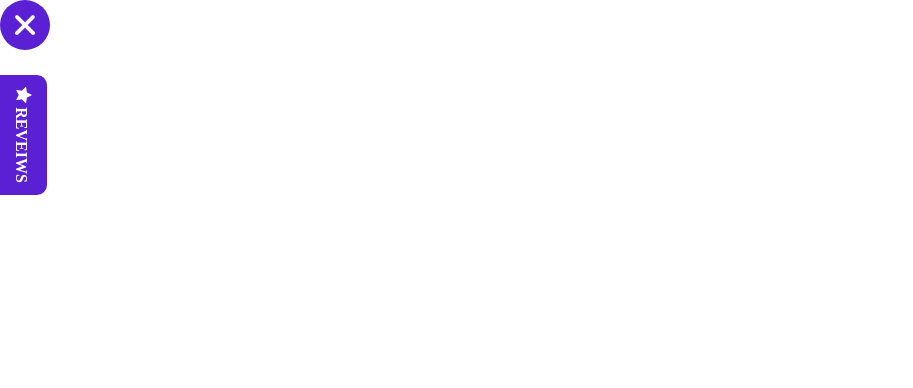
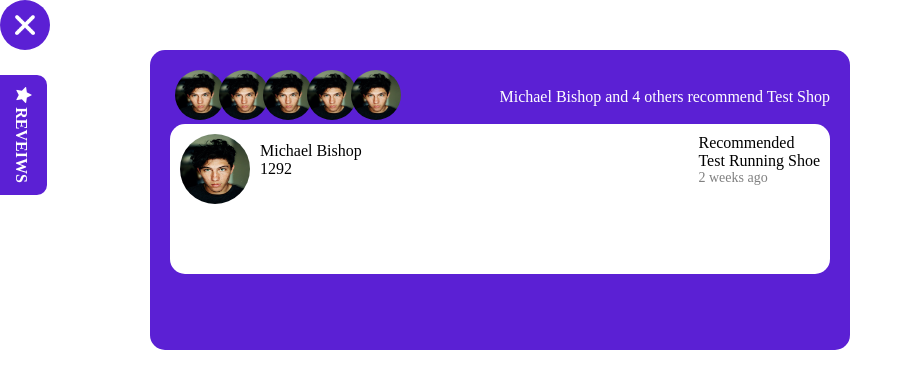
Before and after one commit to Abir-Hasan-GUB/comment, a plain HTML site: page index.html in a window 1280 px wide. Shown: the whole page, without its empty margins (0-913 px from the left). Drawn offline with Linux system fonts and the light colour scheme.

Commit message:
Almost done

```diff
--- a/index.html
+++ b/index.html
@@ -1,5 +1,6 @@
 <!DOCTYPE html>
 <html lang="en">
+
 <head>
     <meta charset="UTF-8">
     <meta http-equiv="X-UA-Compatible" content="IE=edge">
@@ -8,6 +9,7 @@
 
     <link rel="stylesheet" href="style.css">
 </head>
+
 <body>
 
     <section id="commentsControl">
@@ -20,11 +22,40 @@
                     <img src="images/close.png" alt="close" class="closeImg">
                 </div>
                 <div class="commentBox">
+                    <div class="usersAndRemainingUser">
+                        <div class="activeUsers">
+                            <img src="images/user.jpg" alt="user" class="acUserImg">
+                            <img src="images/user.jpg" alt="user" class="acUserImg">
+                            <img src="images/user.jpg" alt="user" class="acUserImg">
+                            <img src="images/user.jpg" alt="user" class="acUserImg">
+                            <img src="images/user.jpg" alt="user" class="acUserImg">
+                        </div>
+                        <p class="remainingUser"><span>Michael Bishop</span> and 4 others recommend Test Shop</p>
+                    </div>
+                    <div class="allComments">
+                        <div class="singleComment">
+                            <div class="userAndInfo">
+                                <div class="userInfo">
+                                    <img src="images/user.jpg" alt="user" class="commentAuthor">
+                                </div>
+                                <div class="commentTxtOne">
+                                    <p class="userName">Michael Bishop</p>
+                                    <p class="reputation">1292</p>
+                                </div>
+                            </div>
+                            <div class="commentInfo">
+                                <p class="recomended">Recommended</p>
+                                <p class="recomended">Test Running Shoe</p>
+                                <p class="time">2 weeks ago</p>
+                            </div>
+                        </div>
+                    </div>
+                </div>
 
-                </div>
             </div>
         </div>
     </section>
 
 </body>
+
 </html>
--- a/style.css
+++ b/style.css
@@ -54,5 +54,83 @@
     line-height: 50px;
 }
 .commentBox{
+    width: 700px;
+    background-color: #5B20D4;
+    height: 300px;
+    margin-left: 150px;
+    border-radius: 15px;
+    -webkit-border-radius: 15px;
+    -moz-border-radius: 15px;
+    -ms-border-radius: 15px;
+    -o-border-radius: 15px;
+}
+.activeUsers .acUserImg{
+    height: 50px;
+    width: 50px;
+    border-radius: 50%;
+    -webkit-border-radius: 50%;
+    -moz-border-radius: 50%;
+    -ms-border-radius: 50%;
+    -o-border-radius: 50%;
+    margin-left: -10px;
+}
+.commentBox{
+    padding: 20px;
+}
+.activeUsers{
+    padding-left: 15px;
+}
+.remainingUser{
+    font-size: 16px;
+    font-weight: 500;
+    color: #fff;
+}
+.usersAndRemainingUser{
+    display: flex;
+    align-items: center;
+    justify-content:space-between;
+}
+.allComments .singleComment{
+    border-radius: 15px;
+    padding: 10px;
+    width: 100%;
+    background-color: #fff;
+    height: 150px;
+    -webkit-border-radius: 15px;
+    -moz-border-radius: 15px;
+    -ms-border-radius: 15px;
+    -o-border-radius: 15px;
+}
 
+.commentAuthor{
+    height: 70px;
+    width: 70px;
+    border-radius: 50%;
+    -webkit-border-radius: 50%;
+    -moz-border-radius: 50%;
+    -ms-border-radius: 50%;
+    -o-border-radius: 50%;
 }
+.commentTxtOne p{
+    font-size: 16px;
+    font-weight: 400;
+    padding-left: 10px;
+}
+.commentTxtOne{
+    padding-top: 8px;
+}
+.userAndInfo{
+    display: flex;
+}
+
+.recomended{
+    font-size: 16px;
+}
+.time{
+    font-size: 14px;
+    color: gray;
+}
+.singleComment{
+    display: flex;
+    justify-content: space-between;
+}
```
Also changed, not shown: images/user.jpg (added), images/user.png (added).
